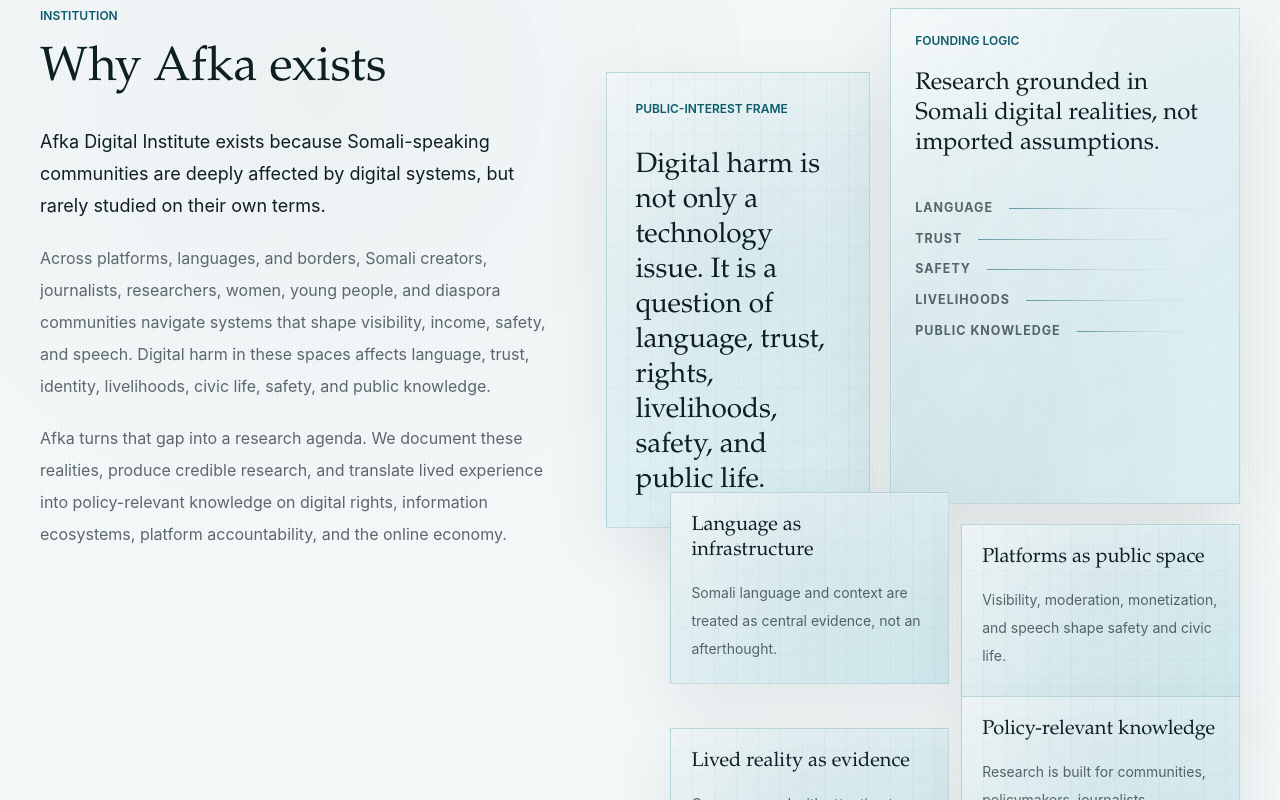
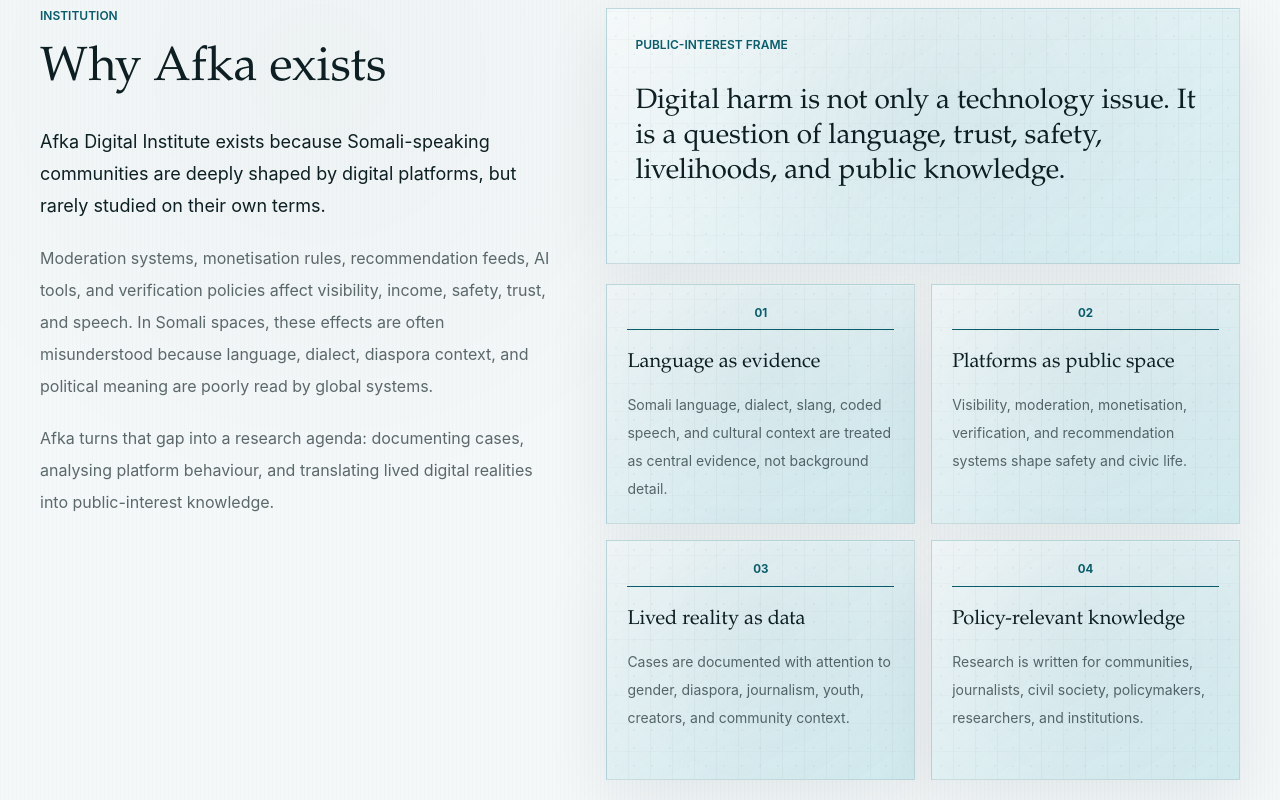
Before and after one commit to Abdinasser/afka-website, a Next.js app: page /about in a window 1280 px wide. Shown: the part 680-1480 px from the top of the page. Built offline with nearby package versions, Linux system fonts and the light colour scheme.

Commit message:
Polish Afka layouts and improve mobile readability

```diff
--- a/src/app/globals.css
+++ b/src/app/globals.css
@@ -64,6 +64,14 @@
 
 .focus-ring:focus-visible {
   outline-color: var(--deep-teal);
+}
+
+.cta-text-dark {
+  color: var(--deep-ink);
+}
+
+.cta-text-light {
+  color: var(--cloud-white);
 }
 
 .brief-hero {
@@ -552,73 +560,15 @@
   background: rgba(13, 31, 34, 0.12);
 }
 
-.about-statement-surface {
-  min-height: 23rem;
+.about-pull-panel {
+  min-height: 16rem;
 }
 
-.about-signal-system {
-  position: relative;
-  isolation: isolate;
-  overflow: hidden;
-  border: 1px solid rgba(10, 92, 107, 0.18);
-  background:
-    linear-gradient(145deg, rgba(244, 248, 249, 0.82), rgba(200, 232, 237, 0.62)),
-    radial-gradient(ellipse at 84% 18%, rgba(10, 92, 107, 0.14), transparent 18rem),
-    rgba(244, 248, 249, 0.82);
-  box-shadow:
-    0 26px 78px rgba(13, 31, 34, 0.1),
-    inset 0 1px 0 rgba(244, 248, 249, 0.62);
-  backdrop-filter: blur(18px);
-}
-
-.about-signal-system::before,
-.about-signal-system::after {
-  content: "";
-  position: absolute;
-  inset: 0;
-  z-index: -1;
-  pointer-events: none;
-}
-
-.about-signal-system::before {
-  background:
-    repeating-linear-gradient(90deg, rgba(13, 31, 34, 0.06) 0 1px, transparent 1px 34px),
-    repeating-linear-gradient(0deg, rgba(10, 92, 107, 0.055) 0 1px, transparent 1px 42px);
-  opacity: 0.42;
-  -webkit-mask-image: linear-gradient(120deg, rgba(13, 31, 34, 0.9), transparent 78%);
-  mask-image: linear-gradient(120deg, rgba(13, 31, 34, 0.9), transparent 78%);
-}
-
-.about-signal-system::after {
-  background:
-    linear-gradient(112deg, transparent 0 22%, rgba(244, 248, 249, 0.36) 42%, transparent 60%),
-    radial-gradient(ellipse at 10% 88%, rgba(10, 92, 107, 0.18), transparent 18rem);
-  opacity: 0.58;
-  mix-blend-mode: multiply;
-}
-
-.about-signal-row {
-  --row-index: 0;
-  display: grid;
-  grid-template-columns: max-content 1fr;
-  align-items: center;
-  gap: 1rem;
-  color: var(--muted);
-  font-size: 0.78rem;
-  font-weight: 700;
-  letter-spacing: 0.08em;
-  text-transform: uppercase;
-}
-
-.about-signal-row span:last-child {
-  display: block;
-  height: 1px;
-  transform-origin: left center;
-  background: linear-gradient(90deg, rgba(10, 92, 107, 0.58), rgba(13, 31, 34, 0.08), transparent);
-}
-
-.about-insight-card {
-  min-height: 12rem;
+.approach-card,
+.about-logic-card,
+.method-card,
+.method-layer-panel {
+  min-height: 12.5rem;
 }
 
 .research-focus-card,
@@ -662,6 +612,22 @@
 }
 
 @media (min-width: 1024px) {
+  .approach-card {
+    min-height: 11.75rem;
+  }
+
+  .about-logic-card {
+    min-height: 15rem;
+  }
+
+  .method-card {
+    min-height: 11.5rem;
+  }
+
+  .method-layer-panel {
+    min-height: 22rem;
+  }
+
   .research-focus-card {
     min-height: 17.5rem;
   }
@@ -703,14 +669,6 @@
 
   .founding-brief-surface::before {
     animation: founding-signal-drift 72s ease-in-out infinite alternate;
-  }
-
-  .about-signal-system::before {
-    animation: signal-drift 64s ease-in-out infinite alternate;
-  }
-
-  .about-signal-system::after {
-    animation: scan-pass 54s ease-in-out infinite alternate;
   }
 
   .regional-map-texture img {
--- a/src/components/AboutContext.tsx
+++ b/src/components/AboutContext.tsx
@@ -1,45 +1,36 @@
-import type { CSSProperties } from "react";
-
 import { MotionSection, Reveal, Stagger, StaggerItem } from "@/components/Motion";
 import { ResearchSurface } from "@/components/ResearchSurface";
 
 const insightCards = [
   {
-    title: "Language as infrastructure",
-    body: "Somali language and context are treated as central evidence, not an afterthought."
+    title: "Language as evidence",
+    body: "Somali language, dialect, slang, coded speech, and cultural context are treated as central evidence, not background detail."
   },
   {
     title: "Platforms as public space",
-    body: "Visibility, moderation, monetization, and speech shape safety and civic life."
+    body: "Visibility, moderation, monetisation, verification, and recommendation systems shape safety and civic life."
   },
   {
-    title: "Lived reality as evidence",
-    body: "Cases are read with attention to gender, diaspora, journalism, youth, and community context."
+    title: "Lived reality as data",
+    body: "Cases are documented with attention to gender, diaspora, journalism, youth, creators, and community context."
   },
   {
     title: "Policy-relevant knowledge",
-    body: "Research is built for communities, policymakers, journalists, researchers, and institutions."
+    body: "Research is written for communities, journalists, civil society, policymakers, researchers, and institutions."
   }
-];
-
-const signalRows = [
-  "Language",
-  "Trust",
-  "Safety",
-  "Livelihoods",
-  "Public knowledge"
 ];
 
 export function AboutContext() {
   return (
     <MotionSection
+      id="why-afka-exists"
       className="section-reveal grain-layer bg-[var(--cloud-white)]"
       aria-labelledby="about-context-heading"
     >
       <div className="mx-auto grid max-w-7xl gap-12 px-5 py-24 sm:px-8 lg:grid-cols-[0.9fr_1.1fr] lg:px-10 lg:py-28">
-        <Reveal className="lg:sticky lg:top-28" kind="text">
+        <Reveal kind="text">
           <p className="text-xs font-semibold uppercase text-[var(--deep-teal)]">
-            Institution
+            INSTITUTION
           </p>
           <h2
             id="about-context-heading"
@@ -50,74 +41,43 @@
           <div className="mt-8 max-w-2xl space-y-5 text-base leading-8 text-[var(--muted)]">
             <p className="text-lg leading-8 text-[var(--deep-ink)]">
               Afka Digital Institute exists because Somali-speaking communities
-              are deeply affected by digital systems, but rarely studied on
-              their own terms.
+              are deeply shaped by digital platforms, but rarely studied on their
+              own terms.
             </p>
             <p>
-              Across platforms, languages, and borders, Somali creators,
-              journalists, researchers, women, young people, and diaspora
-              communities navigate systems that shape visibility, income,
-              safety, and speech. Digital harm in these spaces affects
-              language, trust, identity, livelihoods, civic life, safety, and
-              public knowledge.
+              Moderation systems, monetisation rules, recommendation feeds, AI
+              tools, and verification policies affect visibility, income, safety,
+              trust, and speech. In Somali spaces, these effects are often
+              misunderstood because language, dialect, diaspora context, and
+              political meaning are poorly read by global systems.
             </p>
             <p>
-              Afka turns that gap into a research agenda. We document these
-              realities, produce credible research, and translate lived
-              experience into policy-relevant knowledge on digital rights,
-              information ecosystems, platform accountability, and the online
-              economy.
+              Afka turns that gap into a research agenda: documenting cases,
+              analysing platform behaviour, and translating lived digital
+              realities into public-interest knowledge.
             </p>
           </div>
         </Reveal>
 
-        <div className="relative grid gap-5 lg:grid-cols-[0.86fr_1.14fr] lg:items-start">
-          <ResearchSurface className="about-statement-surface p-6 sm:p-7 lg:mt-16">
+        <div className="grid gap-5">
+          <ResearchSurface className="about-pull-panel p-6 sm:p-7">
             <p className="text-xs font-semibold uppercase text-[var(--deep-teal)]">
               Public-interest frame
             </p>
             <p className="mt-8 font-serif-display text-[1.75rem] leading-tight text-[var(--deep-ink)]">
               Digital harm is not only a technology issue. It is a question of
-              language, trust, rights, livelihoods, safety, and public life.
+              language, trust, safety, livelihoods, and public knowledge.
             </p>
           </ResearchSurface>
 
-          <Reveal className="about-signal-system min-h-[31rem] p-5 sm:p-6" kind="card">
-            <div className="relative z-10 flex h-full flex-col justify-between">
-              <div>
-                <p className="text-xs font-semibold uppercase text-[var(--deep-teal)]">
-                  Founding logic
-                </p>
-                <p className="mt-5 max-w-sm font-serif-display text-2xl leading-tight text-[var(--deep-ink)]">
-                  Research grounded in Somali digital realities, not imported
-                  assumptions.
-                </p>
-              </div>
-
-              <div className="mt-10 space-y-3">
-                {signalRows.map((row, index) => (
-                  <div
-                    key={row}
-                    className="about-signal-row"
-                    style={{ "--row-index": index } as CSSProperties}
-                  >
-                    <span>{row}</span>
-                    <span aria-hidden="true" />
-                  </div>
-                ))}
-              </div>
-            </div>
-          </Reveal>
-
-          <Stagger className="grid gap-3 sm:grid-cols-2 lg:col-span-2 lg:-mt-14 lg:pl-16">
+          <Stagger className="grid gap-4 sm:grid-cols-2">
             {insightCards.map((card, index) => (
-              <StaggerItem key={card.title}>
-                <ResearchSurface
-                  className={`about-insight-card p-5 ${
-                    index === 1 || index === 2 ? "lg:translate-y-8" : ""
-                  }`}
-                >
-                  <h3 className="font-serif-display text-xl leading-tight text-[var(--deep-ink)]">
+              <StaggerItem key={card.title} className="h-full">
+                <ResearchSurface className="about-logic-card flex h-full flex-col p-5">
+                  <p className="surface-index">
+                    0{index + 1}
+                  </p>
+                  <h3 className="mt-5 font-serif-display text-xl leading-tight text-[var(--deep-ink)]">
                     {card.title}
                   </h3>
                   <p className="mt-4 text-sm leading-7 text-[var(--muted)]">
--- a/src/data/site.ts
+++ b/src/data/site.ts
@@ -158,7 +158,7 @@
   {
     step: "03",
     title: "Publish",
-    description: "Release concise briefs and notes that institutions can scrutinize and cite."
+    description: "Release concise briefs and notes that institutions can scrutinise and cite."
   }
 ];
 
@@ -200,12 +200,12 @@
   {
     title: "Evidence-led",
     description:
-      "Afka builds research from documented cases, community context, platform behaviour, and publicly reasoned analysis."
+      "Research is built from documented cases, community context, platform behaviour, and publicly reasoned analysis."
   },
   {
     title: "Public-interest",
     description:
-      "Afka's work is designed for researchers, journalists, civil society, policymakers, and Somali-speaking communities affected by digital systems."
+      "The work is designed for researchers, journalists, civil society, policymakers, and Somali-speaking communities affected by digital systems."
   }
 ];
 
```
Also changed, not shown: src/app/research/page.tsx (+18 -17 lines), src/components/Context.tsx (+11 -27 lines), src/components/Hero.tsx (+11 -8 lines).
